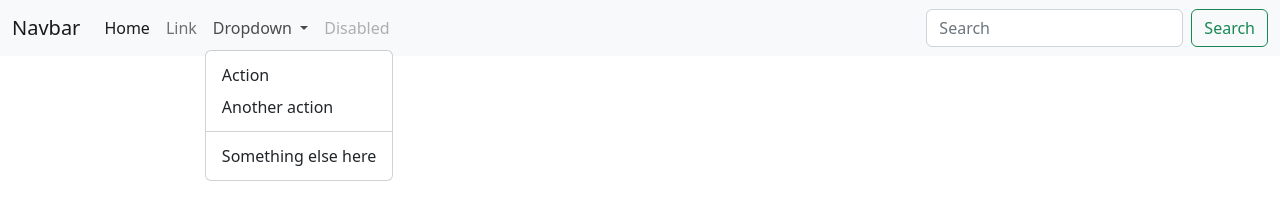
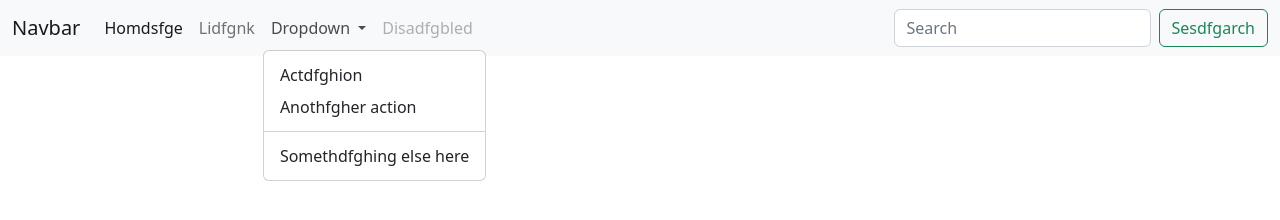
Before and after one commit to Siddharthd-17/GitPractice, a plain HTML site: page index.html in a window 1280 px wide. Both pictures are taken after a click on the button "Dropdown". Drawn offline with nearby package versions, Linux system fonts and the light colour scheme.

Commit message:
Changed features broken

```diff
--- a/index.html
+++ b/index.html
@@ -16,29 +16,29 @@
           <div class="collapse navbar-collapse" id="navbarSupportedContent">
             <ul class="navbar-nav me-auto mb-2 mb-lg-0">
               <li class="nav-item">
-                <a class="nav-link active" aria-current="page" href="#">Home</a>
+                <a class="nav-link active" aria-current="page" href="#">Homdsfge</a>
               </li>
               <li class="nav-item">
-                <a class="nav-link" href="#">Link</a>
+                <a class="nav-link" href="#">Lidfgnk</a>
               </li>
               <li class="nav-item dropdown">
                 <a class="nav-link dropdown-toggle" href="#" role="button" data-bs-toggle="dropdown" aria-expanded="false">
                   Dropdown
                 </a>
                 <ul class="dropdown-menu">
-                  <li><a class="dropdown-item" href="#">Action</a></li>
-                  <li><a class="dropdown-item" href="#">Another action</a></li>
+                  <li><a class="dropdown-item" href="#">Actdfghion</a></li>
+                  <li><a class="dropdown-item" href="#">Anothfgher action</a></li>
                   <li><hr class="dropdown-divider"></li>
-                  <li><a class="dropdown-item" href="#">Something else here</a></li>
+                  <li><a class="dropdown-item" href="#">Somethdfghing else here</a></li>
                 </ul>
               </li>
               <li class="nav-item">
-                <a class="nav-link disabled">Disabled</a>
+                <a class="nav-link disabled">Disadfgbled</a>
               </li>
             </ul>
             <form class="d-flex" role="search">
               <input class="form-control me-2" type="search" placeholder="Search" aria-label="Search">
-              <button class="btn btn-outline-success" type="submit">Search</button>
+              <button class="btn btn-outline-success" type="submit">Sesdfgarch</button>
             </form>
           </div>
         </div>
```
